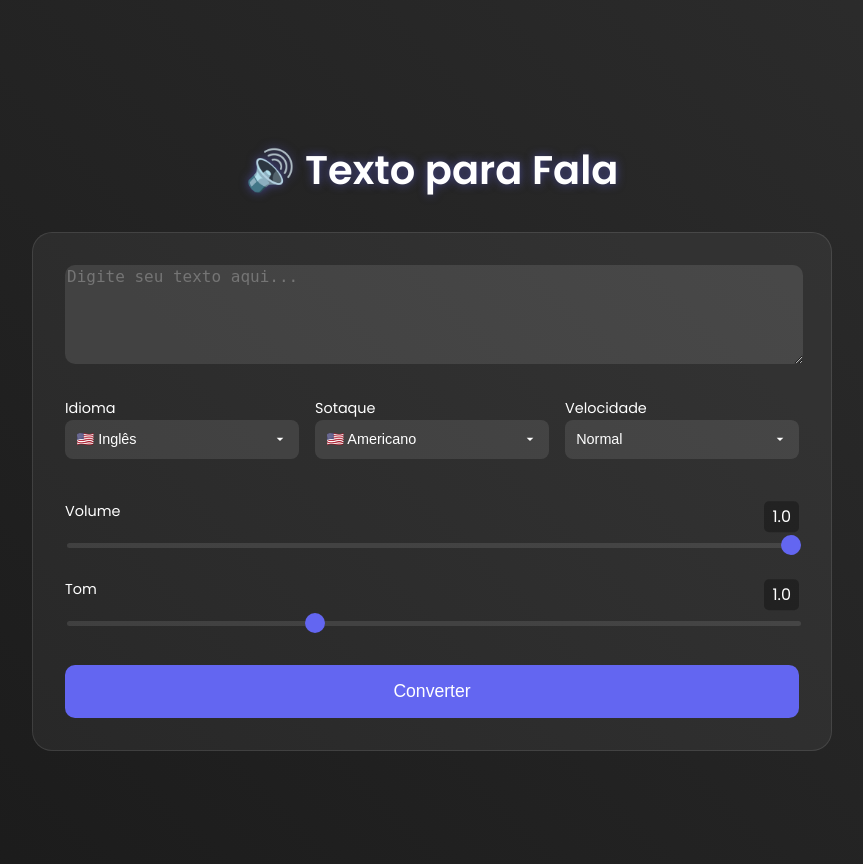
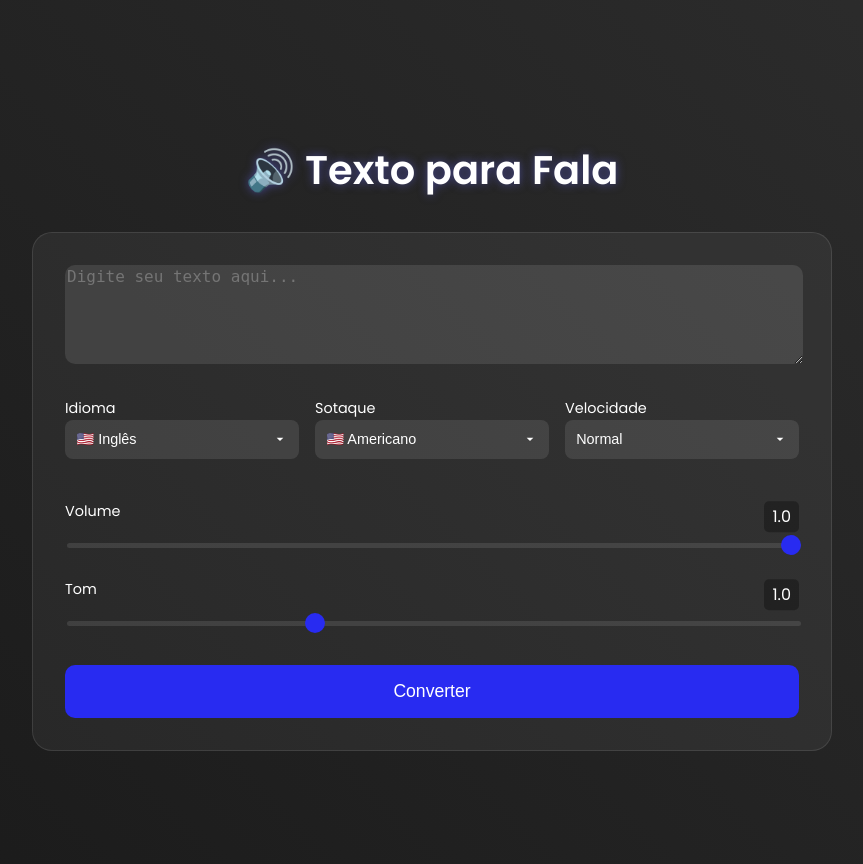
Before and after one commit to AlexssandroSilvaGomes/conversor-texto-para-fala, a Flask app: page / in a window 1280 px wide. Shown: the whole page, without its empty margins (208-1071 px from the left). Run offline with Flask 3, Linux system fonts and the light colour scheme.

Commit message:
adicionando o readme

```diff
--- a/frontend/static/css/style.css
+++ b/frontend/static/css/style.css
@@ -1,5 +1,5 @@
 :root {
-    --primary-color: #6366f1;
+    --primary-color: #282BF1;
     --secondary-color: #4f46e5;
     --background: linear-gradient(45deg, #1a1a1a, #2d2d2d);
     --glass-background: rgba(255, 255, 255, 0.05);
--- a/frontend/templates/index.html
+++ b/frontend/templates/index.html
@@ -2,7 +2,7 @@
 <html lang="pt-BR">
 <head>
     <meta charset="UTF-8">
-    <meta name="viewport" content="width=device-width, initial-scale=1.0, maximum-scale=1.0, user-scalable=no">
+    <meta name="viewport" content="width=device-width, initial-scale=1.0">
     <title>Conversor de Texto para Áudio</title>
     <link rel="preconnect" href="https://fonts.googleapis.com">
     <link rel="preconnect" href="https://fonts.gstatic.com" crossorigin>
```
Also changed, not shown: README.md (added), frontend/static/img/conversorTextoFala.png (added), frontend/static/img/lighthouse.png (added).
